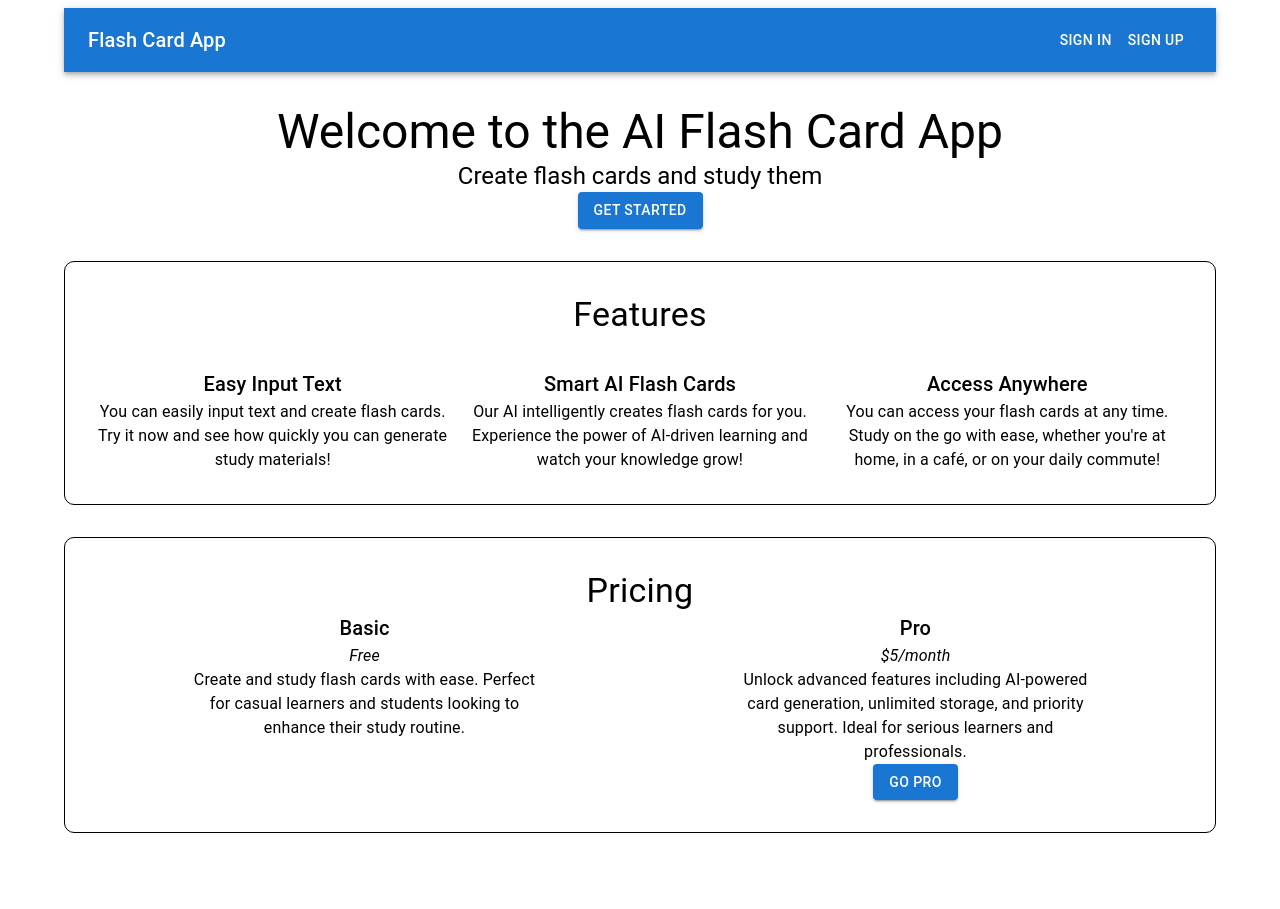
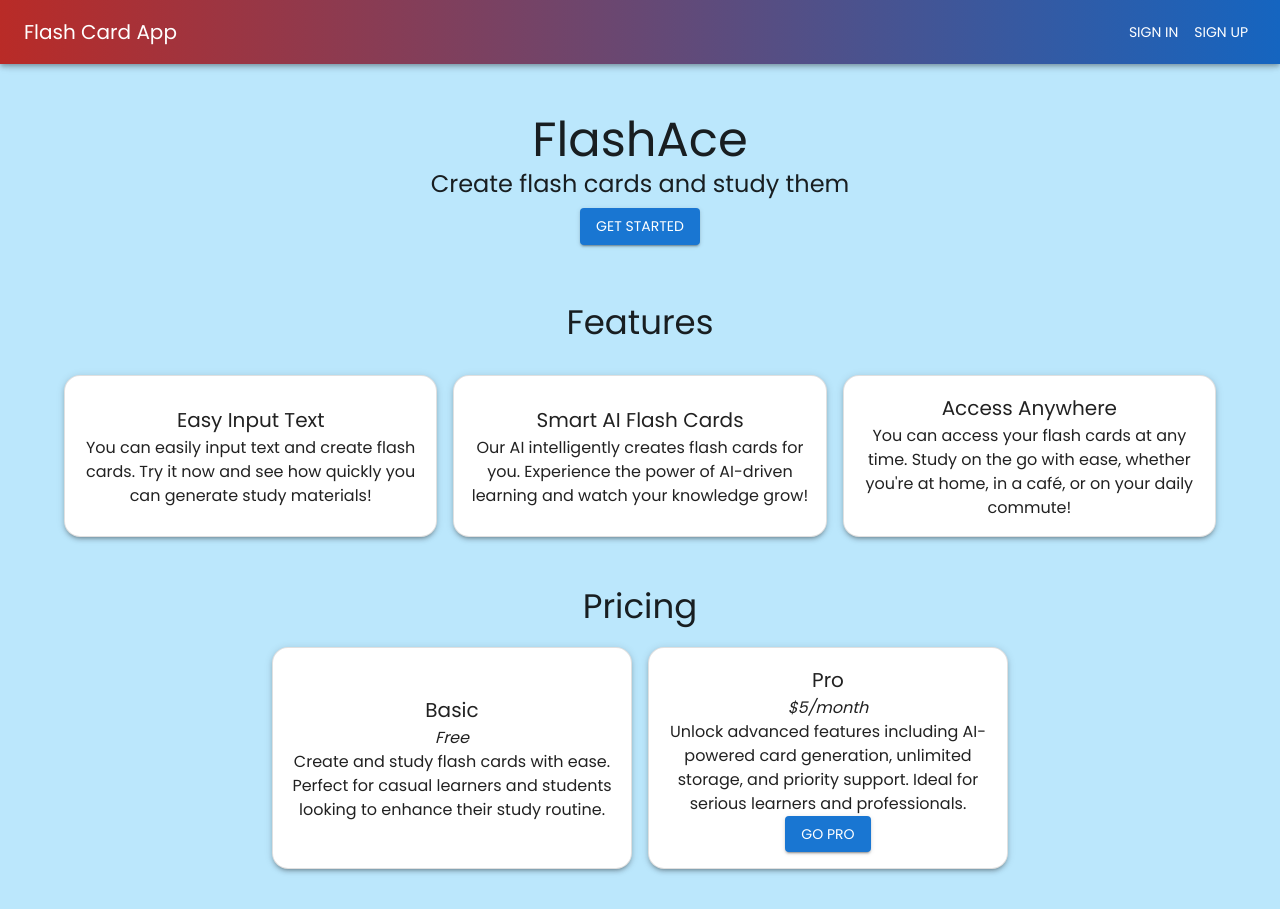
Before and after one commit to Headstarters/Flash-card-app, a Next.js app: page / in a window 1280 px wide. Before the commit the page ends 865 px from the top, so only its background shows below. Built offline with nearby package versions, Linux system fonts and the light colour scheme; no server answers.

Commit message:
Changed Landing Page Design

```diff
--- a/app/globals.css
+++ b/app/globals.css
@@ -2,6 +2,21 @@
     border: 1px solid black;
     border-radius: 10px;
     padding: 4px;
+} */
+@import url('https://fonts.googleapis.com/css2?family=Poppins:wght@400;700&display=swap');
 
 
-} */
+body {
+    font-family: 'Poppins', sans-serif;
+    background-color: #bbe7fc;
+    margin: 0;
+    padding: 0;
+    box-sizing: border-box;
+}
+
+  #__next {
+    min-height: 100vh;
+    display: flex;
+    flex-direction: column;
+    width: 100%;
+  }
--- a/app/page.tsx
+++ b/app/page.tsx
@@ -1,9 +1,11 @@
-
 'use client'
-import styles from "./page.module.css";
+import theme from './theme';
+import CardContent from '@mui/material/CardContent';
+import { ThemeProvider } from '@mui/material/styles';
+import CssBaseline from '@mui/material/CssBaseline'
 import getStripe from "./util/get-stripe";
 import Container from '@mui/material/Container';
-import { AppBar, Box, Button, Grid, Toolbar, Typography } from "@mui/material";
+import { AppBar, Card, Box, Button, Grid, Toolbar, Typography } from "@mui/material";
 import Head from "next/head";
 import { SignedIn, SignedOut, SignIn, UserButton, RedirectToSignIn } from "@clerk/nextjs";
 import { useUser } from "@clerk/nextjs";
@@ -34,104 +36,138 @@ export default function Home() {
 
   return (
     <>
-    <Container>
+    <ThemeProvider theme={theme}>
+    <CssBaseline />
+    <Container
+    sx={{
+      fontFamily: "'Poppins', sans-serif",
+      backgroundColor: '#bbe7fc', // Apply your background color here
+      display: 'flex',
+      flexDirection: 'column',
+      maxWidth: '100%',
+      px: 0
+    }}
+    >
       <Head>
-        <title>Flash Card App</title>
-        {/**for embeddinng content in social media. Already being done on layout.tsx */}
-        <meta name="description" content=" AI Flash Card App" />
+          <title>Flash Card App</title>
+          <meta name="description" content="AI Flash Card App" />
       </Head>
       {/*made for toolbars. position static stays in place. Fixed moves with the page. Sticky is like a mix of both*/}
 
 
       <SignedOut>
-      <AppBar position="static">
-
+      <AppBar position="fixed" sx={{ width: '100%', background: "linear-gradient(to right, #b92b27 , #1565C0)" }}>
        <Toolbar>
        <Typography variant="h6" sx={{flexGrow: 1}}>Flash Card App</Typography>
          {/* anythign imported in layout is available here. This is basically if signed in what it displays */}
-
            <Button color="inherit" href="/sign-in">Sign In</Button>
            <Button color="inherit" href="/sign-up">Sign Up</Button>
-
-
        </Toolbar>
      </AppBar>
       <Box
       sx={{
         textAlign: "center",
-        my:4
+        display: 'flex',
+        flexDirection: 'column',
+        maxWidth: '100%',
+        my:4,
+        px: 0,
+        pt: 10
       }}
       >
-        <Typography variant="h3">Welcome to the AI Flash Card App</Typography>
+        <Typography variant="h3">FlashAce</Typography>
         <Typography variant="h5">Create flash cards and study them</Typography>
         <Box sx ={{display:'flex',justifyContent:'center'}}>
-        <Button variant="contained" href='/view-decks'>Get Started</Button>
+        <Button variant="contained" sx = {{mt: 1}} href='/view-decks'>Get Started</Button>
         </Box>
-
       </Box>
 
-
-      <Box
-      sx={{
-        my:4,
-        textAlign: "center",
-        border: "1px solid black",
-        borderRadius: "10px",
-        p:4
-      }}
-      >
-
-        <Typography variant="h4" sx ={{mb:4}}>Features</Typography>
-        <Grid container spacing={2}
-
-        >
+        <Typography variant="h4" sx ={{mt: 3, mb:4, display: 'flex', justifyContent: 'center'}}>Features</Typography>
+        <Grid container spacing={2}>
           <Grid item xs={12} md={4} className="grid-item-border">
+          <Card variant="outlined" sx={{height: '100%',
+            p: 2,
+            boxShadow: 3,
+            borderRadius: '16px',
+            display: 'flex',
+            flexDirection: 'column',
+            justifyContent: 'center',
+            alignItems: 'center',
+            textAlign: 'center' }}>
             <Typography variant="h6">Easy Input Text</Typography>
             <Typography>
               You can easily input text and create flash cards. Try it now and see how quickly you can generate study materials!
             </Typography>
+            </Card>
           </Grid>
           <Grid item xs={12} md={4} className="grid-item-border">
+          <Card variant="outlined" sx={{height: '100%',
+            p: 2,
+            boxShadow: 3,
+            borderRadius: '16px',
+            display: 'flex',
+            flexDirection: 'column',
+            justifyContent: 'center',
+            alignItems: 'center',
+            textAlign: 'center' }}>
             <Typography variant="h6">Smart AI Flash Cards</Typography>
             <Typography>
               Our AI intelligently creates flash cards for you. Experience the power of AI-driven learning and watch your knowledge grow!
             </Typography>
+            </Card>
           </Grid>
           <Grid item xs={12} md={4} className="grid-item-border">
+          <Card variant="outlined" sx={{height: '100%',
+            p: 2,
+            boxShadow: 3,
+            borderRadius: '16px',
+            display: 'flex',
+            flexDirection: 'column',
+            justifyContent: 'center',
+            alignItems: 'center',
+            textAlign: 'center' }}>
            <Typography variant="h6">Access Anywhere</Typography>
            <Typography>
              You can access your flash cards at any time. Study on the go with ease, whether you're at home, in a café, or on your daily commute!
            </Typography>
+           </Card>
           </Grid>
         </Grid>
-      </Box>
 
-      <Box
-      sx={{
-        my:4,
-        textAlign: "center",
-        border: "1px solid black",
-        borderRadius: "10px",
-        p:4
-      }}
-      >
-        <Typography variant="h4">Pricing</Typography>
-        <Grid container spacing={2} justifyContent="space-around">
-          <Grid item xs={12} md={4}
 
-          >
+        <Typography variant="h4" sx ={{display: 'flex', justifyContent: 'center', pt: 6}}>Pricing</Typography>
+        <Grid container spacing={2} justifyContent="center" sx={{marginBottom: '20px', padding: '20px',}}>
+          <Grid item xs={12} md={4}>
+          <Card variant="outlined" sx={{height: '100%',
+            p: 2,
+            boxShadow: 3,
+            borderRadius: '16px',
+            display: 'flex',
+            flexDirection: 'column',
+            justifyContent: 'center',
+            alignItems: 'center',
+            textAlign: 'center' }}>
             <Typography variant="h6">Basic</Typography>
             <Typography
             sx={{
             fontStyle: "italic",
             }}
-
             >Free</Typography>
             <Typography>
               Create and study flash cards with ease. Perfect for casual learners and students looking to enhance their study routine.
             </Typography>
+            </Card>
           </Grid>
           <Grid item xs={12} md={4}>
+          <Card variant="outlined" sx={{height: '100%',
+            p: 2,
+            boxShadow: 3,
+            borderRadius: '16px',
+            display: 'flex',
+            flexDirection: 'column',
+            justifyContent: 'center',
+            alignItems: 'center',
+            textAlign: 'center' }}>
             <Typography variant="h6">Pro</Typography>
             <Typography
             sx={{
@@ -143,9 +179,9 @@ export default function Home() {
               Unlock advanced features including AI-powered card generation, unlimited storage, and priority support. Ideal for serious learners and professionals.
             </Typography>
             <Button variant="contained" onClick={handleSubmit}>Go Pro</Button>
+            </Card>
           </Grid>
         </Grid>
-      </Box>
 
 
       </SignedOut>
@@ -153,6 +189,8 @@ export default function Home() {
         <DeckPage/>
       </SignedIn>
     </Container>
+    </ThemeProvider>
     </>
+
   );
 }
--- /dev/null
+++ b/app/theme.js
@@ -0,0 +1,16 @@
+// theme.js
+import { createTheme } from '@mui/material/styles';
+
+// Create a theme instance with Poppins font
+const theme = createTheme({
+  typography: {
+    fontFamily: "'Poppins', sans-serif",
+  },
+  palette: {
+    background: {
+      default: '#bbe7fc', // Apply your background color here
+    },
+  },
+});
+
+export default theme;
```
